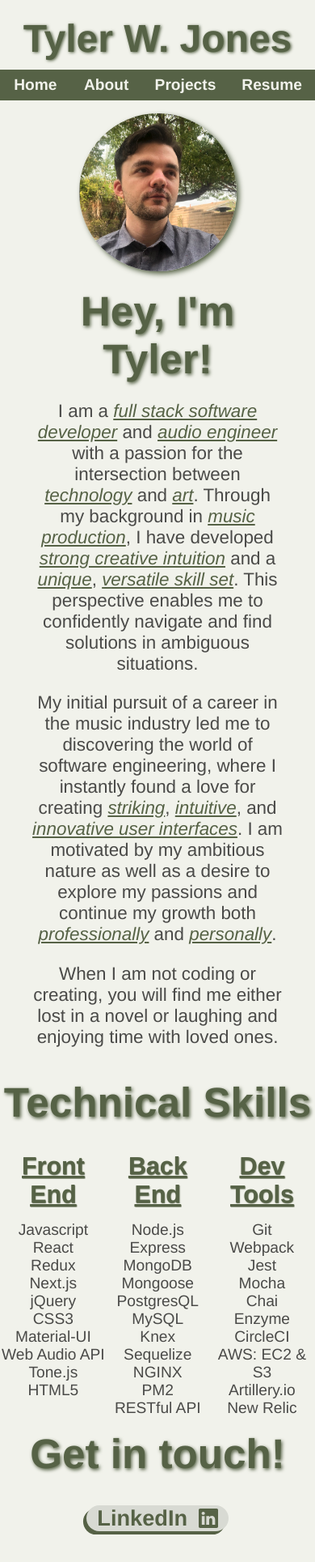
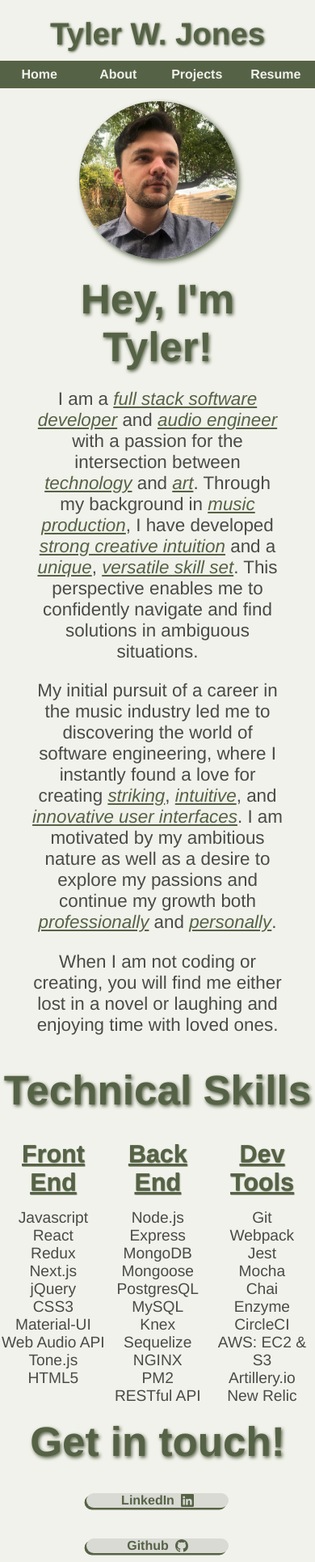
Before and after one commit to tyler-audio/portfolio, a Next.js app: page /about in a window 390 px wide. Shown: the top 1929 px of the page at 81% size. Built offline with nearby package versions, Linux system fonts and the light colour scheme; a web font is replaced by a local one.

Commit message:
Small css bugfixes

```diff
--- a/pages/about.js
+++ b/pages/about.js
@@ -156,7 +156,7 @@ const About = () => {
               id="linkedin_btn"
             >
               LinkedIn
-              <svg xmlns="http://www.w3.org/2000/svg" width="24" height="24" fill="currentColor" viewBox="0 0 16 16">
+              <svg className="social_svg" xmlns="http://www.w3.org/2000/svg" fill="currentColor" viewBox="0 0 16 16">
                 <path d="M0 1.146C0 .513.526 0 1.175 0h13.65C15.474 0 16 .513 16 1.146v13.708c0 .633-.526 1.146-1.175 1.146H1.175C.526 16 0 15.487 0 14.854V1.146zm4.943 12.248V6.169H2.542v7.225h2.401zm-1.2-8.212c.837 0 1.358-.554 1.358-1.248-.015-.709-.52-1.248-1.342-1.248-.822 0-1.359.54-1.359 1.248 0 .694.521 1.248 1.327 1.248h.016zm4.908 8.212V9.359c0-.216.016-.432.08-.586.173-.431.568-.878 1.232-.878.869 0 1.216.662 1.216 1.634v3.865h2.401V9.25c0-2.22-1.184-3.252-2.764-3.252-1.274 0-1.845.7-2.165 1.193v.025h-.016a5.54 5.54 0 0 1 .016-.025V6.169h-2.4c.03.678 0 7.225 0 7.225h2.4z"/>
               </svg>
             </a>
@@ -171,7 +171,7 @@ const About = () => {
               id="github_btn"
             >
               Github
-              <svg xmlns="http://www.w3.org/2000/svg" width="24" height="24" fill="currentColor" viewBox="0 0 16 16">
+              <svg className="social_svg" xmlns="http://www.w3.org/2000/svg" fill="currentColor" viewBox="0 0 16 16">
                 <path d="M8 0C3.58 0 0 3.58 0 8c0 3.54 2.29 6.53 5.47 7.59.4.07.55-.17.55-.38 0-.19-.01-.82-.01-1.49-2.01.37-2.53-.49-2.69-.94-.09-.23-.48-.94-.82-1.13-.28-.15-.68-.52-.01-.53.63-.01 1.08.58 1.23.82.72 1.21 1.87.87 2.33.66.07-.52.28-.87.51-1.07-1.78-.2-3.64-.89-3.64-3.95 0-.87.31-1.59.82-2.15-.08-.2-.36-1.02.08-2.12 0 0 .67-.21 2.2.82.64-.18 1.32-.27 2-.27.68 0 1.36.09 2 .27 1.53-1.04 2.2-.82 2.2-.82.44 1.1.16 1.92.08 2.12.51.56.82 1.27.82 2.15 0 3.07-1.87 3.75-3.65 3.95.29.25.54.73.54 1.48 0 1.07-.01 1.93-.01 2.2 0 .21.15.46.55.38A8.012 8.012 0 0 0 16 8c0-4.42-3.58-8-8-8z"/>
               </svg>
             </a>
--- a/styles/app.css
+++ b/styles/app.css
@@ -377,8 +377,10 @@ form {
   transform: translate(-0.15em, 0.15em);
 }
 
-.social_link svg {
+.social_svg {
   margin-left: 0.5em;
+  width: 1em;
+  height: 1em;
 }
 
 #tech_skills {
@@ -760,7 +762,7 @@ button:hover {
 
   .contact_form {
     width: 80%;
-    margin-top: 70%;
+    /* margin-top: 70%; */
   }
 
   /* PROJECTS */
@@ -894,19 +896,17 @@ button:hover {
 
   #name_title {
     margin-top: 5%;
+    font-size: 2.4rem;
   }
 
   .nav_link {
-    font-size: 1.2rem;
+    font-size: 1rem;
   }
 
   .nav_title {
-    margin: .5em 1em;
+    width: 25%;
+    margin: .5em auto;
   }
-
-  #name_title {
-  font-size: 3rem;
-}
 
   /* ABOUT */
 
@@ -934,9 +934,13 @@ button:hover {
     width: 100%;
   }
 
-  .contact_form {
+  .social_link {
+    font-size: 1rem;
+  }
+
+  /* .contact_form {
     margin-top: 90%;
-  }
+  } */
 
   .form_buttons button {
     margin: 0 auto;
```
